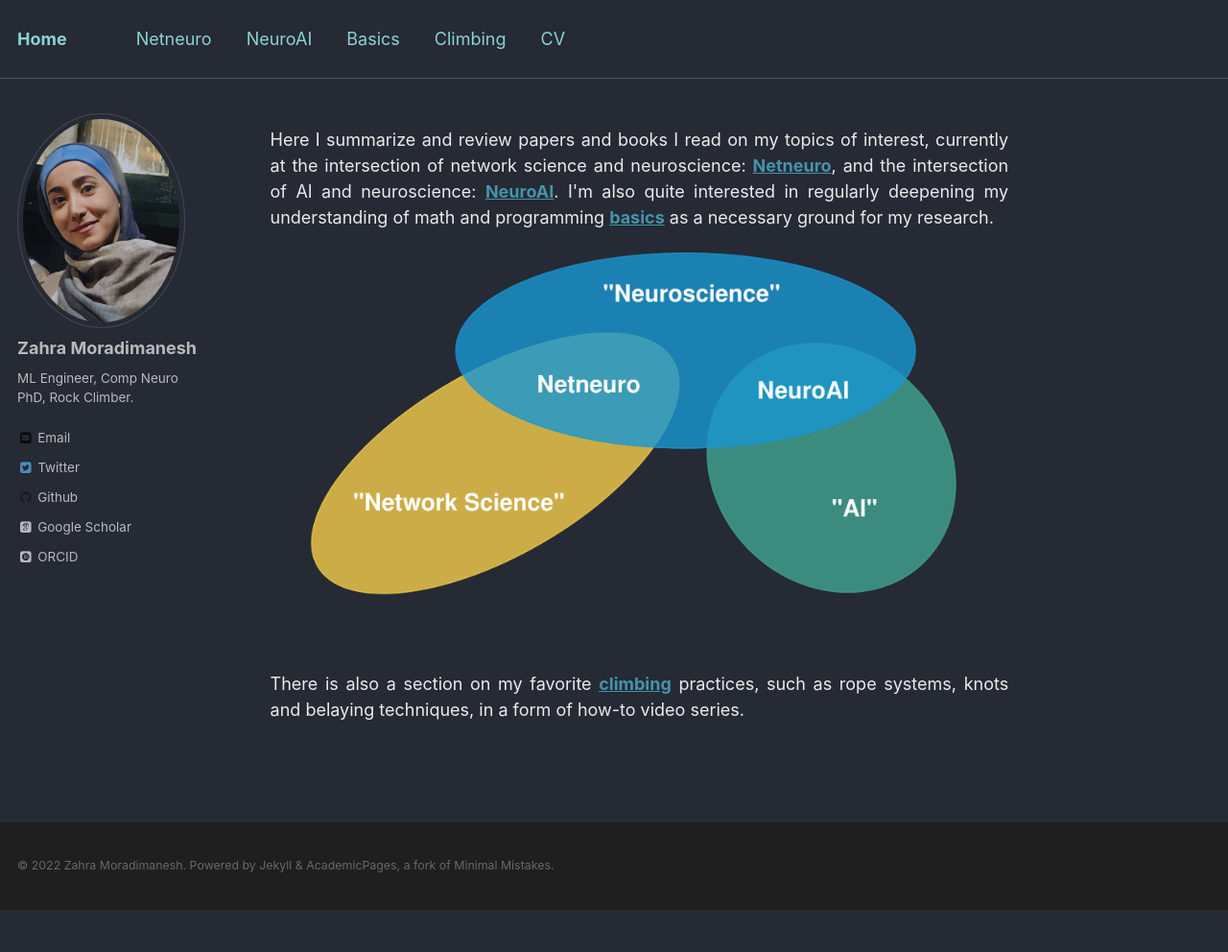
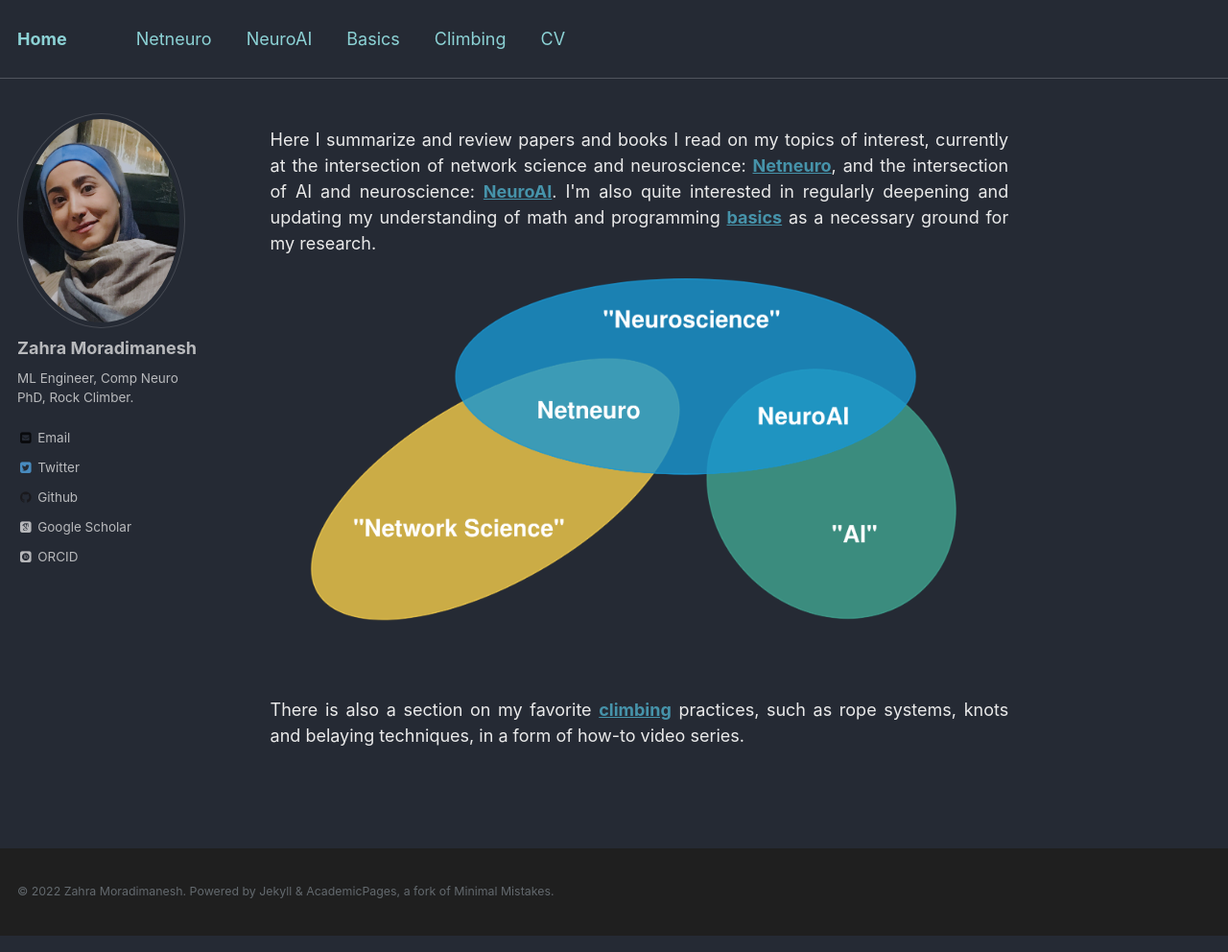
Before and after one commit to zahramor/zahramor.github.io, a Jekyll site: the page built from _pages/about.md, in a window 1280 px wide and 992 px high. Shown: the whole window at 96% size. Built offline with Jekyll 4.4.1, drawn with Linux system fonts in a browser that asks for light colours; some web fonts are replaced.

Commit message:
Update about.md

```diff
--- a/_pages/about.md
+++ b/_pages/about.md
@@ -7,6 +7,6 @@
   - /about/
   - /about.html
 ---
-<p align="justify"> Here I summarize and review papers and books I read on my topics of interest, currently at the intersection of network science and neuroscience: <a href="https://zahramor.github.io/netneuro/"><b>Netneuro</b></a>, and the intersection of AI and neuroscience: <a href="https://zahramor.github.io/neuroai/"><b>NeuroAI</b></a>. I'm also quite interested in regularly deepening my understanding of math and programming <a href="https://zahramor.github.io/basics/"><b>basics</b></a> as a necessary ground for my research.</p>
+<p align="justify"> Here I summarize and review papers and books I read on my topics of interest, currently at the intersection of network science and neuroscience: <a href="https://zahramor.github.io/netneuro/"><b>Netneuro</b></a>, and the intersection of AI and neuroscience: <a href="https://zahramor.github.io/neuroai/"><b>NeuroAI</b></a>. I'm also quite interested in regularly deepening and updating my understanding of math and programming <a href="https://zahramor.github.io/basics/"><b>basics</b></a> as a necessary ground for my research.</p>
 <p align="center"><img align="center" src="https://zahramor.github.io/images/intersections.png"></p>
 <p align="justify">There is also a section on my favorite <a href="https://zahramor.github.io/climbing/"><b>climbing</b></a> practices, such as rope systems, knots and belaying techniques, in a form of how-to video series.</p>
```
